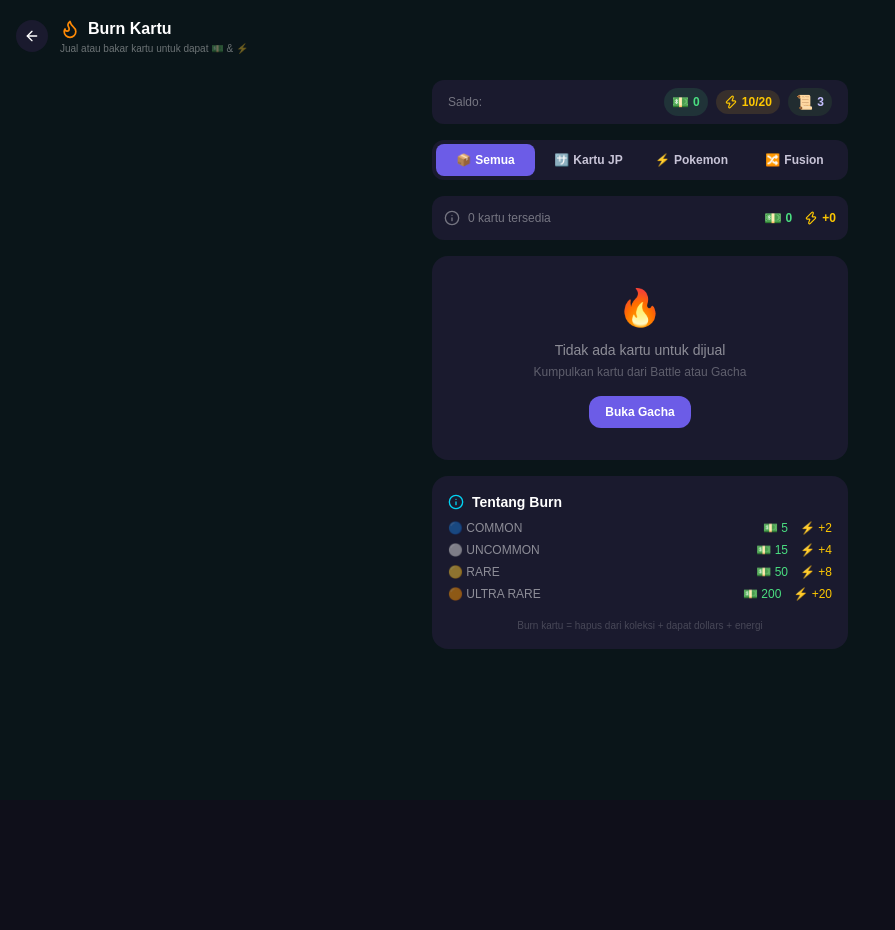
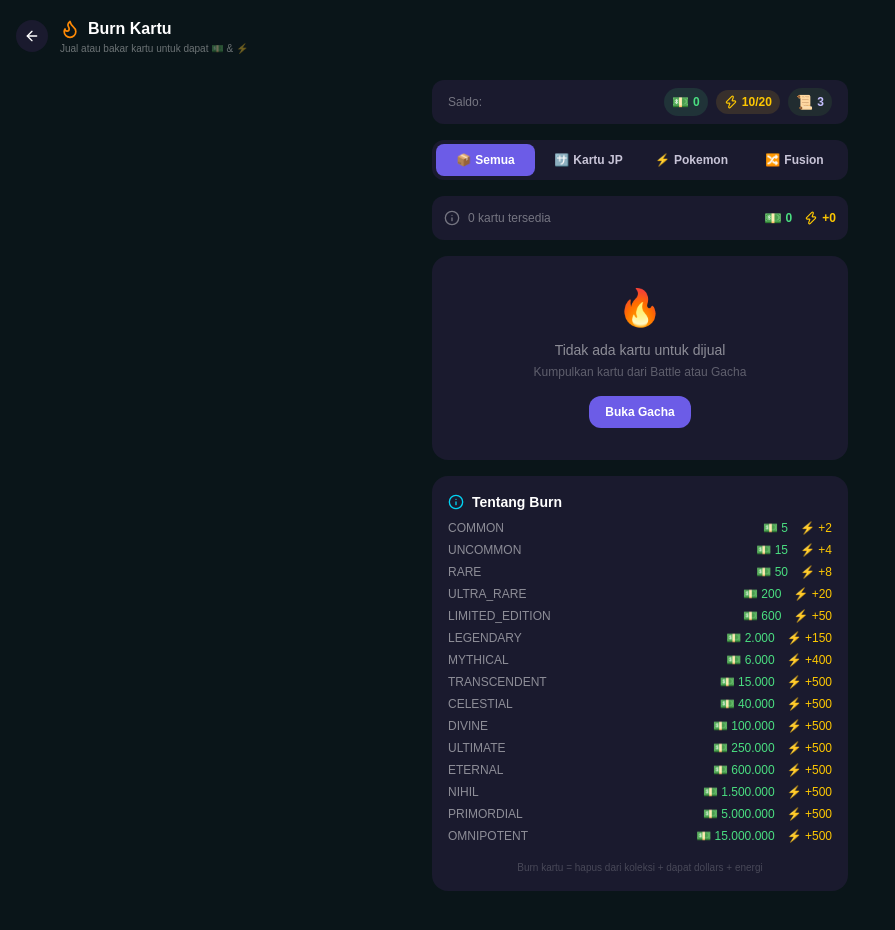
Before and after one commit to tamagoxx/kanjimon, a Next.js app: page /sell in a window 1280 px wide. Shown: the top 930 px of the page, without its empty margins (0-895 px from the left). Before the commit the page ends 800 px from the top, so only its background shows below. Built offline with nearby package versions, Linux system fonts and the light colour scheme.

Commit message:
fix(sell): Tentang Burn info box now lists all 15 Rarity tiers
Hardcoded 4-tier table replaced with dynamic SELLABLE_RARITIES.map,
sourced from getSellPrice() in src/lib/cardSellPrice.ts. Prices formatted
with toLocaleString('id-ID') (e.g. '15.000' for 15K).

```diff
--- a/src/app/sell/page.tsx
+++ b/src/app/sell/page.tsx
@@ -5,7 +5,7 @@ import { motion, AnimatePresence } from 'framer-motion';
 import { useRouter } from 'next/navigation';
 import { useCollectionStore } from '@/store/collectionStore';
 import { useAuthStore } from '@/store/authStore';
-import { getSellPrice } from '@/lib/cardSellPrice';
+import { getSellPrice, SELLABLE_RARITIES } from '@/lib/cardSellPrice';
 import { Flame, Coins, Zap, ArrowLeft, X, Info, Star, Shield, Sword, Heart } from 'lucide-react';
 
 const colors = {
@@ -519,34 +519,18 @@ export default function SellPage() {
             <span className="text-sm font-bold text-white">Tentang Burn</span>
           </div>
           <div className="space-y-1.5 text-xs text-white/50">
-            <div className="flex items-center justify-between">
-              <span>🔵 COMMON</span>
-              <div className="flex items-center gap-3">
-                <span style={{ color: '#4ade80' }}>💵 5</span>
-                <span className="text-yellow-400">⚡ +2</span>
-              </div>
-            </div>
-            <div className="flex items-center justify-between">
-              <span>⚪ UNCOMMON</span>
-              <div className="flex items-center gap-3">
-                <span style={{ color: '#4ade80' }}>💵 15</span>
-                <span className="text-yellow-400">⚡ +4</span>
-              </div>
-            </div>
-            <div className="flex items-center justify-between">
-              <span>🟡 RARE</span>
-              <div className="flex items-center gap-3">
-                <span style={{ color: '#4ade80' }}>💵 50</span>
-                <span className="text-yellow-400">⚡ +8</span>
-              </div>
-            </div>
-            <div className="flex items-center justify-between">
-              <span>🟠 ULTRA RARE</span>
-              <div className="flex items-center gap-3">
-                <span style={{ color: '#4ade80' }}>💵 200</span>
-                <span className="text-yellow-400">⚡ +20</span>
-              </div>
-            </div>
+            {SELLABLE_RARITIES.map(r => {
+              const price = getSellPrice(r);
+              return (
+                <div key={r} className="flex items-center justify-between">
+                  <span>{r}</span>
+                  <div className="flex items-center gap-3">
+                    <span style={{ color: '#4ade80' }}>💵 {price.dollars.toLocaleString('id-ID')}</span>
+                    <span className="text-yellow-400">⚡ +{price.energy}</span>
+                  </div>
+                </div>
+              );
+            })}
           </div>
           <p className="text-[10px] text-white/20 pt-2 text-center">
             Burn kartu = hapus dari koleksi + dapat dollars + energi
```
